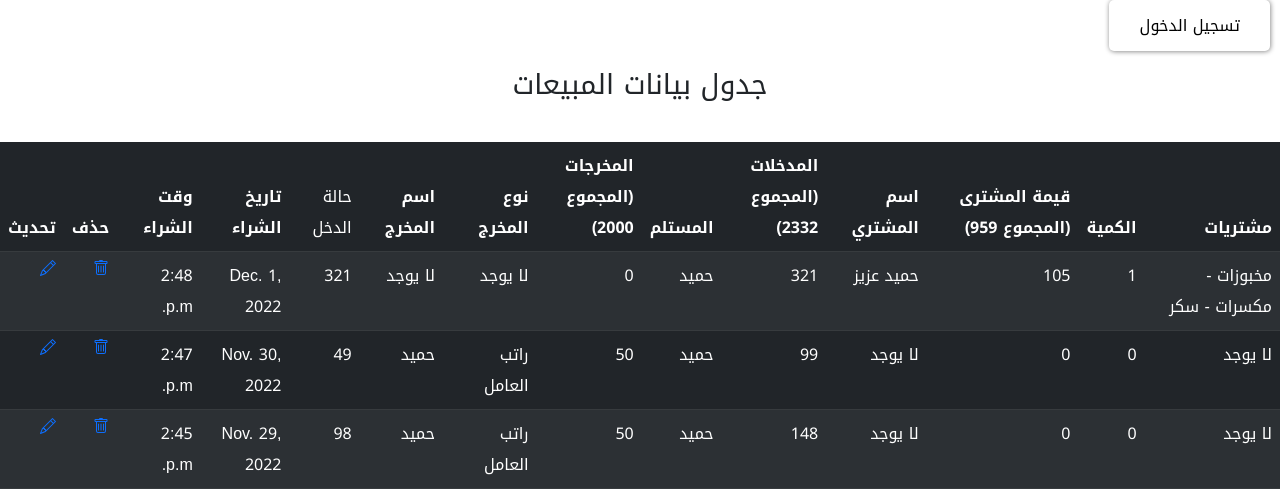
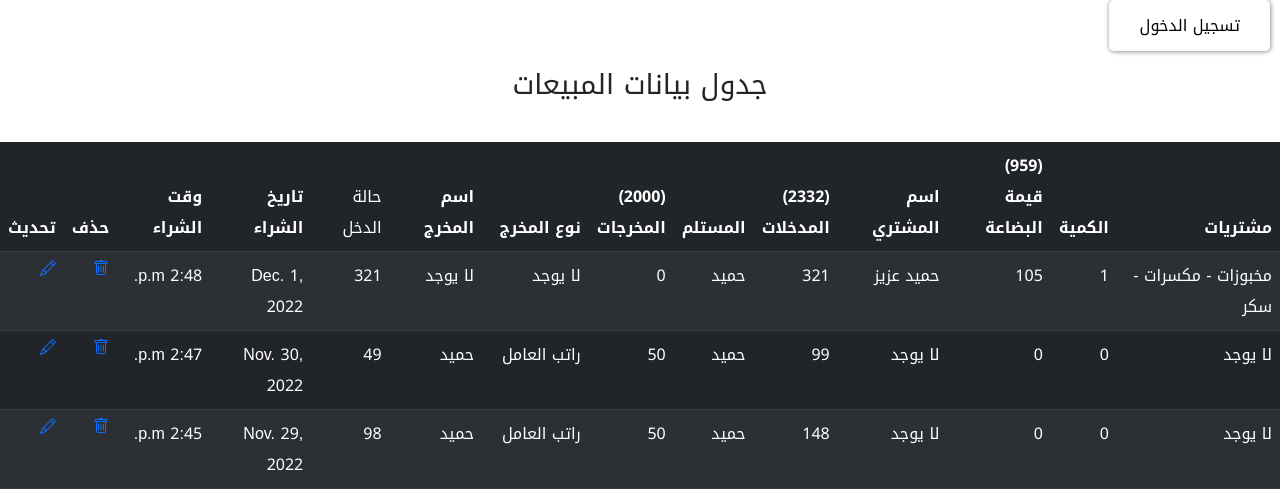
Before and after one commit to salafan391/ahmed391, a Django app: page / in a window 1280 px wide. Shown: the part 130-619 px from the top of the page. Run offline with Django 3.2, Linux system fonts and the light colour scheme; data comes from the database, SQL or seed files in the repository.

Commit message:
Update index.html

```diff
--- a/alfreed/templates/alfreed/index.html
+++ b/alfreed/templates/alfreed/index.html
@@ -9,6 +9,8 @@
         box-shadow: .5px .5px 5px gray;
         color: #000;
         border-radius: 5px;
+
+
     }
 </style>
 {% if request.user.is_authenticated %}
@@ -32,12 +34,13 @@
     <thead>
         <tr>
            <th>مشتريات</th>
+
            <th>الكمية</th>
-           <th>قيمة المشترى (المجموع {{sum.paid__sum}})</th>
+           <th>({{sum.paid__sum}})<br> قيمة البضاعة </th>
            <th>اسم المشتري</th>
-           <th>المدخلات <br> (المجموع {{sum.income__sum}})</th>
+           <th>({{sum.income__sum}})<br> المدخلات  </th>
            <th>المستلم</th>
-           <th>المخرجات <br>(المجموع {{sum.outcome__sum}})</th>
+           <th>({{sum.outcome__sum}}) <br> المخرجات</th>
            <th>نوع المخرج</th>
            <th>اسم المخرج</th>
            <td>حالة الدخل</td>
```
